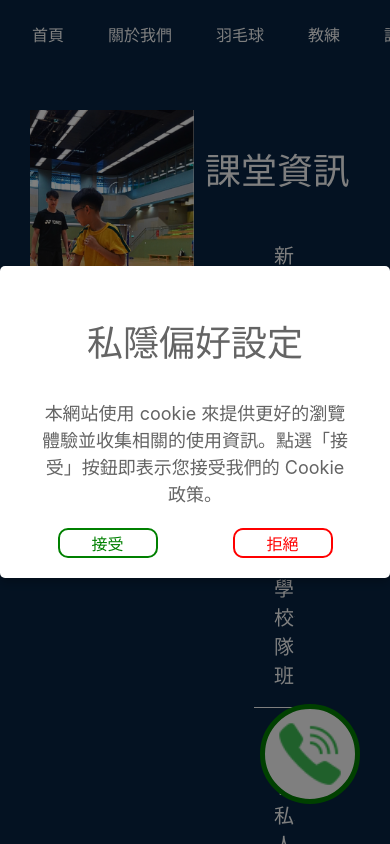
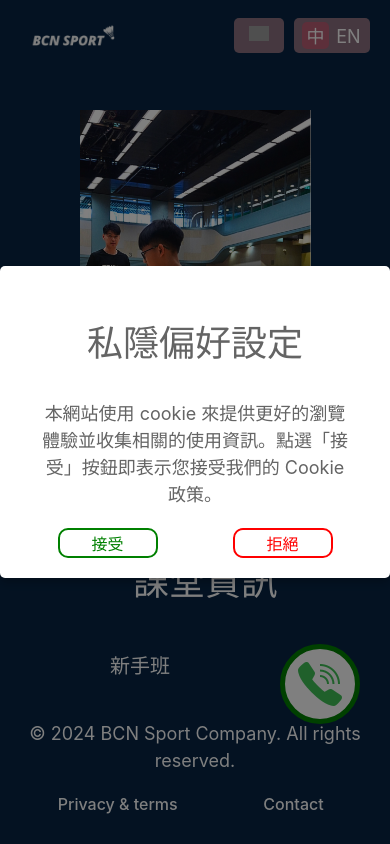
Before and after one commit to KPB98115/badminton_web, a React (Vite) app: page /classinfo in a window 390 px wide. Shown: the top 844 px of the page. Built offline with nearby package versions, Linux system fonts and the light colour scheme; grey boxes are pictures that could not be loaded.

Commit message:
update: rwd

```diff
--- a/src/App.css
+++ b/src/App.css
@@ -74,10 +74,16 @@ html, body {
   display: flex;
 }
 
+.carousel_img_container {
+  width: 100%;
+  height: 100%;
+}
+
 .carousel_img {
   position: absolute;
   width: 100%;
   height: 100%;
+  object-fit: cover;
   top: 0;
   left: 100%;
   opacity: 0;
@@ -312,12 +318,10 @@ html, body {
 }
 .benefit_content_wrapper {
   display: flex;
+  flex-direction: column;
   align-items: start;
   justify-content: space-around;
   width: 100%;
-}
-.benefit_description {
-  width: 300px;
 }
 
 /* Class info */
@@ -597,3 +601,123 @@ html, body {
 .privacy_ul li {
   margin-top: 10px;
 }
+
+/* Responsiveness */
+@media screen and (max-width: 905px) {
+  .navBar_container {
+    position: relative;
+  }
+  #navBar {
+    position: absolute;
+    flex-direction: column;
+    top: 40px;
+    background-color: #ffb3b389;
+    border: none;
+    border-radius: 5px;
+    padding-top: 3px;
+    padding-bottom: 3px;
+  }
+  #navBar a:hover {
+    background-color: #BA5E74;
+    border-radius: 5px;
+  }
+  .nav_menu_btn {
+    width: 50px;
+    height: 35px;
+    background-color: #ffb3b389;
+    border: none;
+    border-radius: 5px;
+    padding: 5px;
+    margin-right: 10px;
+  }
+  .nav_menu_btn_img {
+    width: 20px;
+    height: auto;
+    object-fit: cover;
+  }
+  .icon_container {
+    width: 30%;
+  }
+  #badminton_header_list {
+    position: relative;
+    align-items: start;
+    margin-left: 0;
+    width: 80%;
+  }
+  #badminton_header_list a:hover {
+    background-color: #ffb3b389;
+  }
+  .carousel_container {
+    width: 100%;
+    height: 50vh;
+  }
+  .reservation_block {
+    bottom: 100px;
+  }
+  .reservation_image {
+    width: 50px;
+    height: 50px;
+  }
+  .footer {
+    position: fixed;
+  }
+  .footer-content nav ul {
+    margin-left: -30px;
+  }
+  .about_content {
+    width: 100vw;
+  }
+  .about_concept {
+    grid-template-columns: none;
+    width: 90vw;
+  }
+  .badminton_content {
+    grid-template-columns: none;
+  }
+  .benefit_content_wrapper {
+    flex-direction: column;
+  }
+  .instructor_container {
+    grid-template-columns: none;
+    margin: 0;
+    margin-top: 80px;
+    margin-bottom: 250px;
+  }
+  .instructor_container img {
+    width: 70%;
+  }
+  .instructor_title p {
+    font-size: 35px;
+  }
+  .dropdown_toggle img {
+    width: 10%;
+  }
+  .classInfo_container {
+    margin-bottom: 200px;
+  }
+  .classInfo_wrapper {
+    flex-direction: column;
+  }
+  .classInfo_image {
+    display: flex;
+    justify-content: center;
+  }
+  .classInfo_image img {
+    width: 70%;
+  }
+  .classInfo_description {
+    display: flex;
+    width: 100%;
+    flex-direction: column;
+    justify-content: center;
+  }
+  .course_container {
+    padding: 0;
+    margin-bottom: 100px;
+  }
+  .contact_child_container {
+    flex-direction: column;
+    margin-top: 0;
+    margin-bottom: 200px;
+  }
+}
--- a/src/App.jsx
+++ b/src/App.jsx
@@ -14,6 +14,7 @@ import ClassInfo from "./pages/ClassInfo";
 import Benefit from "./pages/Benefit";
 import Privacy_term from "./pages/Private_terms";
 import Cookies from "./components/cookies";
+import { ContextProvider } from "./assets/scripts/contextProvider";
 
 function App() {
   const [isFirstVisit, setIsFirstVisit] = useState(false);
@@ -30,6 +31,7 @@ function App() {
       {isFirstVisit && (
         <Cookies enableCookiesPopup={() => setIsFirstVisit(false)} />
       )}
+      <ContextProvider>
         <Router>
           <Header />
           <ReservationBlock />
@@ -46,6 +48,7 @@ function App() {
           </Routes>
           <Footer />
         </Router>
+      </ContextProvider>
     </div>
   );
 }
--- /dev/null
+++ b/src/assets/scripts/contextProvider.jsx
@@ -0,0 +1,30 @@
+import { createContext, useContext, useState, useEffect } from "react";
+
+// Create Context
+const Context = createContext();
+
+// Create a custom hook for convenience
+export const useContextProvider = () => useContext(Context);
+
+// Create Provider Component
+// eslint-disable-next-line react/prop-types
+export const ContextProvider = ({ children }) => {
+  const [screenWidth, setScreenWidth] = useState(window.innerWidth);
+
+  useEffect(() => {
+    const handleResize = () => {
+      setScreenWidth(window.innerWidth);
+    };
+
+    window.addEventListener("resize", handleResize);
+    return () => {
+      window.removeEventListener("resize", handleResize);
+    };
+  }, []);
+
+  return (
+    <Context.Provider value={screenWidth}>
+      {children}
+    </Context.Provider>
+  );
+};
--- a/src/assets/static/i18n_cht.json
+++ b/src/assets/static/i18n_cht.json
@@ -83,5 +83,6 @@
   "cookies title": "私隱偏好設定",
   "cookies content": "本網站使用 cookie 來提供更好的瀏覽體驗並收集相關的使用資訊。點選「接受」按鈕即表示您接受我們的 Cookie 政策。",
   "cookies accept": "接受",
-  "cookies denied": "拒絕"
+  "cookies denied": "拒絕",
+  "contact header": "期待與您聯繫"
 }
--- a/src/assets/static/i18n_en.json
+++ b/src/assets/static/i18n_en.json
@@ -83,5 +83,6 @@
   "cookies title": "Privacy Preferences",
   "cookies content": "This website uses cookies to offer a better browsing experience and to collect usage informations about. By clicking on the \"Accept\" button you accept our Cookies Policy.",
   "cookies accept": "Accept",
-  "cookies denied": "Denied"
+  "cookies denied": "Denied",
+  "contact header": "Contact Us"
 }
--- a/src/components/Header.jsx
+++ b/src/components/Header.jsx
@@ -3,13 +3,17 @@ import "../App.css";
 import badminton_icon from "../assets/images/bcn_logo_transparent.png";
 import { useTranslation } from "react-i18next";
 import i18n from "../assets/static/i18n.js";
-import { useState } from "react";
+import { useState, useEffect, useRef } from "react";
+import { useContextProvider } from "../assets/scripts/contextProvider.jsx";
 
 const Header = () => {
   const { t } = useTranslation();
   const location = useLocation();
+  const screenWidth = useContextProvider();
 
+  const navBtnRef = useRef(null);
   const [isHover, setIsHover] = useState(false);
+  const [isNavMenuOpen, setIsNavMenuOpen] = useState(false);
 
   const handleLanguageToggle = () => {
     if (i18n.language === "zh-TW") {
@@ -28,6 +32,28 @@ const Header = () => {
     console.log(element.className);
   };
 
+  const toggleNavMenu = () => {
+    setIsNavMenuOpen(!isNavMenuOpen);
+  };
+
+  const handleClickOutside = (event) => {
+    if (
+      navBtnRef.current &&
+      !navBtnRef.current.contains(event.target) &&
+      event.target.className !== "header_link"
+    ) {
+      // Clicked outside the nav button
+      setIsNavMenuOpen(false);
+    }
+  };
+
+  useEffect(() => {
+    document.addEventListener("mousedown", handleClickOutside);
+    return () => {
+      document.removeEventListener("mousedown", handleClickOutside);
+    };
+  }, []);
+
   return (
     <header
       className={"header " + (location.pathname !== "/" ? "fill_bg" : "")}
@@ -37,6 +63,20 @@ const Header = () => {
       </div>
       <div className="navBar_container">
         <div className="navBar_wrapper">
+          {screenWidth <= 905 && (
+            <button
+              className="nav_menu_btn"
+              onClick={toggleNavMenu}
+              ref={navBtnRef}
+            >
+              <img
+                src="https://img.icons8.com/?size=100&id=36389&format=png&color=FFFFFF"
+                alt="="
+                className="nav_menu_btn_img"
+              />
+            </button>
+          )}
+          {(isNavMenuOpen || screenWidth > 905) && (
             <nav id="navBar">
               <a>
                 <Link
@@ -70,8 +110,12 @@ const Header = () => {
                 </Link>
                 {isHover && (
                   <div id="badminton_header_list">
-                  <Link to="/badminton_info">{t("badminton title")}</Link>
-                  <Link to="/benefit">{t("benefit of badminton")}</Link>
+                    <Link to="/badminton_info" className="header_link">
+                      {t("badminton title")}
+                    </Link>
+                    <Link to="/benefit" className="header_link">
+                      {t("benefit of badminton")}
+                    </Link>
                   </div>
                 )}
               </a>
@@ -112,6 +156,7 @@ const Header = () => {
                 </Link>
               </a>
             </nav>
+          )}
           <div className="lang_container">
             <p
               id={
--- a/src/pages/Benefit.jsx
+++ b/src/pages/Benefit.jsx
@@ -20,8 +20,6 @@ const Benefit = () => {
             <h3>{t("benefit title 2")}</h3>
             <p>{t("benefit content 2")}</p>
           </div>
-        </div>
-        <div className="benefit_content_wrapper">
           <div className="benefit_description">
             <h3>{t("benefit title 3")}</h3>
             <p>{t("benefit content 3")}</p>
--- a/src/pages/Contact.jsx
+++ b/src/pages/Contact.jsx
@@ -2,12 +2,15 @@ import "../App.css";
 import phone_call from "../assets/images/phone-call_circle.png";
 import email from "../assets/images/mail-icon.png";
 import whatsapp from "../assets/images/whatsapp-icon.svg";
+import { useTranslation } from "react-i18next";
 
 const Contact = () => {
+  const { t } = useTranslation();
+
   return (
     <div>
       <div className="contact_container">
-        <h1>期待與您聯繫</h1>
+        <h1>{t("contact header")}</h1>
         <div className="contact_child_container">
           <div className="contact_wrapper">
             <div>
```
Lines whose indentation alone changed are shown as unchanged.
